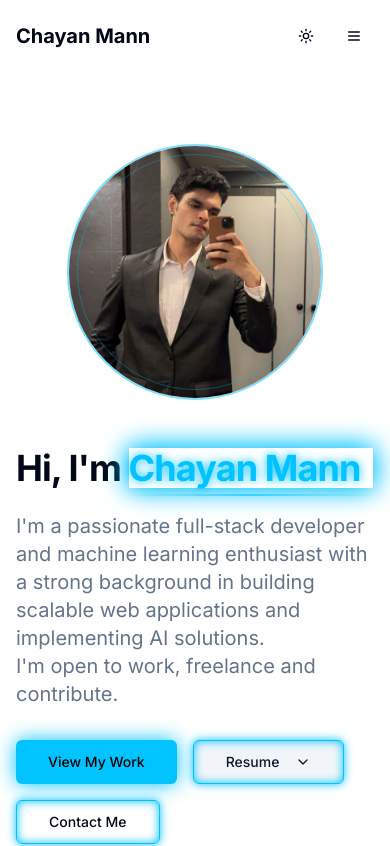
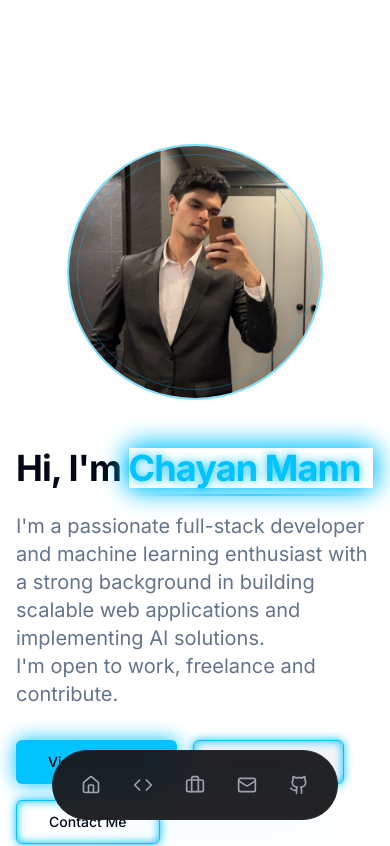
Before and after one commit to chayan-mann/portfolio-website, a Next.js app: page / in a window 390 px wide. Shown: the top 846 px of the page. Built offline with nearby package versions, Linux system fonts and the light colour scheme.

Commit message:
changed navbar

```diff
--- a/components/navbar.tsx
+++ b/components/navbar.tsx
@@ -1,48 +1,50 @@
-"use client"
+"use client";
 
-import { useState, useEffect } from "react"
-import Link from "next/link"
-import { Menu, X } from "lucide-react"
-import { Button } from "@/components/ui/button"
-import { useMediaQuery } from "@/hooks/use-media-query"
-import { ThemeToggle } from "../components/theme-toggle"
+import { useState, useEffect } from "react";
+import Link from "next/link";
+import { Home, Briefcase, Code, Mail, Github } from "lucide-react";
+import { Button } from "@/components/ui/button";
+import { useMediaQuery } from "@/hooks/use-media-query";
+import { ThemeToggle } from "../components/theme-toggle";
 
 export default function Navbar() {
-  const [isMenuOpen, setIsMenuOpen] = useState(false)
-  const [scrolled, setScrolled] = useState(false)
-  const isDesktop = useMediaQuery("(min-width: 768px)")
+  const [scrolled, setScrolled] = useState(false);
+  const isDesktop = useMediaQuery("(min-width: 768px)");
 
   useEffect(() => {
     const handleScroll = () => {
       if (window.scrollY > 10) {
-        setScrolled(true)
+        setScrolled(true);
       } else {
-        setScrolled(false)
+        setScrolled(false);
       }
-    }
+    };
 
-    window.addEventListener("scroll", handleScroll)
-    return () => window.removeEventListener("scroll", handleScroll)
-  }, [])
-
-  useEffect(() => {
-    if (isDesktop && isMenuOpen) {
-      setIsMenuOpen(false)
-    }
-  }, [isDesktop, isMenuOpen])
+    window.addEventListener("scroll", handleScroll);
+    return () => window.removeEventListener("scroll", handleScroll);
+  }, []);
 
   const navLinks = [
-    { name: "Home", href: "#home" },
-    { name: "About", href: "#about" },
-    { name: "Skills", href: "#skills" },
-    { name: "Projects", href: "#projects" },
-    { name: "Contact", href: "#contact" },
-  ]
+    { name: "Home", href: "#home", icon: Home },
+    { name: "Skills", href: "#skills", icon: Code },
+    { name: "Projects", href: "#projects", icon: Briefcase },
+    { name: "Contact", href: "#contact", icon: Mail },
+    {
+      name: "GitHub",
+      href: "https://github.com/chayan-mann",
+      icon: Github,
+      external: true,
+    },
+  ];
 
   return (
+    <>
+      {/* Desktop Header */}
       <header
-      className={`fixed top-0 w-full z-50 transition-all duration-300 ${
-        scrolled ? "bg-background/90 backdrop-blur-md border-b border-muted" : "bg-transparent"
+        className={`fixed top-0 w-full z-50 transition-all duration-300 hidden md:block ${
+          scrolled
+            ? "bg-background/90 backdrop-blur-md border-b border-muted"
+            : "bg-transparent"
         }`}
       >
         <div className="container mx-auto px-4 py-4 flex items-center justify-between">
@@ -51,49 +53,49 @@ export default function Navbar() {
           </Link>
 
           {/* Desktop Navigation */}
-        <nav className="hidden md:flex items-center space-x-8">
+          <nav className="flex items-center space-x-8">
             {navLinks.map((link) => (
-            <Link key={link.name} href={link.href} className="text-sm font-medium hover:text-primary transition-colors">
+              <Link
+                key={link.name}
+                href={link.href}
+                className="text-sm font-medium hover:text-primary transition-colors"
+                target={link.external ? "_blank" : undefined}
+                rel={link.external ? "noopener noreferrer" : undefined}
+              >
                 {link.name}
               </Link>
             ))}
             {/* <ThemeToggle /> */}
             {/* <Button>Resume</Button> */}
           </nav>
+        </div>
+      </header>
 
-        {/* Mobile Navigation Toggle */}
-        <div className="flex items-center md:hidden">
-          <ThemeToggle />
-          <Button
-            variant="ghost"
-            size="icon"
-            className="ml-2"
-            onClick={() => setIsMenuOpen(!isMenuOpen)}
-            aria-label="Toggle menu"
-          >
-            {isMenuOpen ? <X className="h-6 w-6" /> : <Menu className="h-6 w-6" />}
-          </Button>
-        </div>
-      </div>
-
-      {/* Mobile Navigation Menu */}
-      {isMenuOpen && (
-        <div className="md:hidden bg-secondary/90 backdrop-blur-md border-t border-muted">
-          <div className="container mx-auto px-4 py-4 flex flex-col space-y-4">
-            {navLinks.map((link) => (
+      {/* Mobile Bottom Navigation */}
+      <nav className="md:hidden fixed bottom-6 left-1/2 -translate-x-1/2 z-50">
+        <div className="bg-zinc-900/95 backdrop-blur-md border border-zinc-800 rounded-full px-4 py-3 shadow-2xl shadow-primary/5">
+          <div className="flex items-center gap-2">
+            {navLinks.map((link) => {
+              const Icon = link.icon;
+              return (
                 <Link
                   key={link.name}
                   href={link.href}
-                className="text-sm font-medium py-2 hover:text-primary transition-colors"
-                onClick={() => setIsMenuOpen(false)}
+                  className="flex items-center justify-center p-3 rounded-full hover:bg-zinc-800 transition-all duration-300 group relative"
+                  aria-label={link.name}
+                  target={link.external ? "_blank" : undefined}
+                  rel={link.external ? "noopener noreferrer" : undefined}
                 >
+                  <Icon className="h-5 w-5 text-gray-400 group-hover:text-primary group-hover:scale-110 transition-all duration-300" />
+                  <span className="absolute -top-10 left-1/2 -translate-x-1/2 px-2 py-1 bg-zinc-900 border border-zinc-800 rounded-lg text-xs text-white opacity-0 group-hover:opacity-100 transition-opacity duration-300 pointer-events-none whitespace-nowrap">
                     {link.name}
+                  </span>
                 </Link>
-            ))}
-            <Button className="w-full">Resume</Button>
+              );
+            })}
           </div>
         </div>
-      )}
-    </header>
-  )
+      </nav>
+    </>
+  );
 }
--- a/components/projects.tsx
+++ b/components/projects.tsx
@@ -1,10 +1,10 @@
-"use client"
+"use client";
 
-import { useState } from "react"
-import Image from "next/image"
-import { ExternalLink, Github, Play, Video } from "lucide-react"
-import { Card, CardContent } from "@/components/ui/card"
-import { Button } from "@/components/ui/button"
+import { useState } from "react";
+import Image from "next/image";
+import { ExternalLink, Github, Play, Video } from "lucide-react";
+import { Card, CardContent } from "@/components/ui/card";
+import { Button } from "@/components/ui/button";
 import {
   Database,
   Cpu,
@@ -26,7 +26,7 @@ import {
   Layers,
   Container,
   Unplug,
-} from "lucide-react"
+} from "lucide-react";
 
 const techIconMap: { [key: string]: JSX.Element } = {
   Python: <Code2 className="h-4 w-4 text-yellow-500" />,
@@ -48,21 +48,21 @@ const techIconMap: { [key: string]: JSX.Element } = {
   Excel: <FileText className="h-4 w-4 text-green-600" />,
   ".csv": <FileJson className="h-4 w-4 text-gray-400" />,
   TailwindCSS: <Code className="h-4 w-4 text-sky-400" />,
-  "NextJS": <Globe className="h-4 w-4 text-white" />,
+  NextJS: <Globe className="h-4 w-4 text-white" />,
   "React.js": <Globe className="h-4 w-4 text-blue-400" />,
   "Node.js": <Server className="h-4 w-4 text-green-500" />,
   Flask: <FlaskConical className="h-4 w-4 text-white" />,
   Rust: <Terminal className="h-4 w-4 text-orange-600" />,
   GenAI: <Brain className="h-4 w-4 text-fuchsia-500" />,
   Blockchain: <GlobeLock className="h-4 w-4 text-sky-600" />,
-  Supabase : <Cloud className="h-4 w-4 text-green-800"/>,
+  Supabase: <Cloud className="h-4 w-4 text-green-800" />,
   Solidity: <Code className="h-4 w-4 text-sky-400" />,
-  Redux : <Layers className= "h-4 w-4 text-purple-800"/>,
+  Redux: <Layers className="h-4 w-4 text-purple-800" />,
   "Socket.io": <Unplug className="h-4 w-4 text-green-500" />,
-}
+};
 
 export default function Projects() {
-  const [activeCategory, setActiveCategory] = useState("full-stack")
+  const [activeCategory, setActiveCategory] = useState("full-stack");
 
   const mlProjects = [
     {
@@ -70,7 +70,15 @@ export default function Projects() {
       description:
         "Video captioning tool that automatically generates accurate captions, made for personateAI website.",
       image: "/images/personate.jpg",
-      technologies: ["Python", "FastAPI", "MongoDB", "MongoEngine", "AWS", "CI/CD", "Docker"],
+      technologies: [
+        "Python",
+        "FastAPI",
+        "MongoDB",
+        "MongoEngine",
+        "AWS",
+        "CI/CD",
+        "Docker",
+      ],
       liveLink: "https://personate.ai/",
       demoVideo: "#",
       githubLink: "#",
@@ -80,7 +88,14 @@ export default function Projects() {
       description:
         "This project aims to create an automated system using satellite and aerial imagery for accurate tree population assessment, focusing on tree density in targeted forest areas through the help of drones.",
       image: "/images/leaflens.jpg",
-      technologies: ["NextJS", "Flask", "MySQL", "Python", "Tensorflow", "YOLO"],
+      technologies: [
+        "NextJS",
+        "Flask",
+        "MySQL",
+        "Python",
+        "Tensorflow",
+        "YOLO",
+      ],
       liveLink: "#",
       demoVideo: "#",
       githubLink: "https://github.com/chayan-mann/code-cubicle",
@@ -115,8 +130,7 @@ export default function Projects() {
       demoVideo: "#",
       githubLink: "https://github.com/chayan-mann/Carbon-Emission-SQL-PowerBI",
     },
-
-  ]
+  ];
 
   const fullStackProjects = [
     {
@@ -124,7 +138,14 @@ export default function Projects() {
       description:
         "FanTune connects creators with their audience through music. Let your fans vote on songs and influence your stream's soundtrack in real-time with our revolutionary platform.",
       image: "/images/fantune.jpeg",
-      technologies: ["NextJS", "TailwindCSS", "PostgreSQL", "Prisma", "Supabase", "Docker"],
+      technologies: [
+        "NextJS",
+        "TailwindCSS",
+        "PostgreSQL",
+        "Prisma",
+        "Supabase",
+        "Docker",
+      ],
       liveLink: "https://fantune.chayanmann.in",
       demoVideo: "",
       githubLink: "https://github.com/chayan-mann/fanTune",
@@ -144,9 +165,17 @@ export default function Projects() {
       description:
         "CRM Platform that enables customer segmentation, personalized campaign delivery, and intelligent insights using modern tools and approaches.",
       image: "/images/clientnest.jpg",
-      technologies: ["NextJS", "TailwindCSS", "Node.js", "MongoDB", "Redis", "GenAI"],
+      technologies: [
+        "NextJS",
+        "TailwindCSS",
+        "Node.js",
+        "MongoDB",
+        "Redis",
+        "GenAI",
+      ],
       liveLink: "https://clientnest-crm.vercel.app",
-      demoVideo: "https://drive.google.com/file/d/1aK3A5pTvoI1wPy2PxBjrsLkiILPjd8VF/view",
+      demoVideo:
+        "https://drive.google.com/file/d/1aK3A5pTvoI1wPy2PxBjrsLkiILPjd8VF/view",
       githubLink: "https://github.com/chayan-mann/ClientNest-CRM",
     },
     {
@@ -164,7 +193,14 @@ export default function Projects() {
       description:
         "A full-stack competitive coding platform built with the MERN stack and TypeScript, featuring GitHub authentication, a real-time code editor, automated test case execution, contest registration.",
       image: "/images/progmatic.jpeg",
-      technologies: ["React.js", "TailwindCSS", "Node.js", "Judge0", "MongoDB", "Redux"],
+      technologies: [
+        "React.js",
+        "TailwindCSS",
+        "Node.js",
+        "Judge0",
+        "MongoDB",
+        "Redux",
+      ],
       liveLink: "https://progmatic.chayanmann.in/",
       demoVideo: "",
       githubLink: "https://github.com/chayan-mann/byte-progmatic",
@@ -181,7 +217,8 @@ export default function Projects() {
     },
     {
       title: "d3ception",
-      description: "A desktop application for generating 3d structures from 2d blueprint in offline environment",
+      description:
+        "A desktop application for generating 3d structures from 2d blueprint in offline environment",
       image: "/images/d3ception.jpg",
       technologies: ["React.js", "three.js", "Python", "Rust"],
       liveLink: "https://d3ception-tekstatik.vercel.app",
@@ -193,19 +230,29 @@ export default function Projects() {
       description:
         "A decentralized health record management system that leverages blockchain smart contracts for secure and tamper-proof storage of patient data.",
       image: "/images/healthledger.jpg",
-      technologies: ["Blockchain", "MetaMask", "Solidity", "NextJS", "FastAPI", "MongoDB", "GenAI"],
+      technologies: [
+        "Blockchain",
+        "MetaMask",
+        "Solidity",
+        "NextJS",
+        "FastAPI",
+        "MongoDB",
+        "GenAI",
+      ],
       liveLink: "#",
       demoVideo: "#",
       githubLink: "https://github.com/chayan-mann/health-ledger",
     },
-  ]
+  ];
 
   const ProjectCard = ({ project }: { project: any }) => (
-  <Card className="flex flex-col justify-between overflow-hidden border-border transition-all duration-500 group relative
-                  bg-neutral-800/20 backdrop-filter backdrop-blur-lg
-                  hover:bg-neutral-700/30 hover:shadow-[0_0_40px_rgba(150,150,150,0.3)] hover:-translate-y-2">
+    <Card
+      className="flex flex-col justify-between overflow-hidden transition-all duration-300 group relative
+                  bg-zinc-900/50 backdrop-blur-sm rounded-2xl border border-zinc-800
+                  hover:border-zinc-700 hover:shadow-2xl hover:shadow-primary/10 hover:-translate-y-2"
+    >
       {/* Image Section */}
-    <div className="relative h-48 w-full overflow-hidden">
+      <div className="relative h-48 w-full overflow-hidden bg-gradient-to-br from-zinc-900 to-zinc-950 border-b border-zinc-800">
         <Image
           src={project.image || "/placeholder.svg"}
           alt={project.title}
@@ -216,15 +263,19 @@ export default function Projects() {
 
       {/* Card Content */}
       <CardContent className="flex-1 p-6 flex flex-col">
-      <h3 className="text-xl font-semibold mb-2 text-center text-white">{project.title}</h3> {/* Added text-white for better contrast */}
-      <p className="text-neutral-300 mb-4 text-justify">{project.description}</p> {/* Adjusted text color */}
+        <h3 className="text-xl font-semibold mb-2 text-center text-white group-hover:text-primary transition-colors">
+          {project.title}
+        </h3>
+        <p className="text-gray-400 text-sm mb-4 leading-relaxed text-justify">
+          {project.description}
+        </p>
 
         {/* Tech badges */}
         <div className="flex flex-wrap gap-2 mb-4">
           {project.technologies.map((tech: string, techIndex: number) => (
             <span
               key={techIndex}
-            className="flex items-center gap-2 px-3 py-1 bg-neutral-700/40 text-xs font-medium rounded-full border border-neutral-600 text-neutral-200" // Adjusted badge styles
+              className="flex items-center gap-2 px-3 py-1 text-xs font-medium text-gray-300 bg-zinc-800/50 rounded-full border border-zinc-700/50 hover:border-primary/50 hover:text-primary hover:bg-zinc-800 transition-colors"
             >
               {techIconMap[tech] || <Code2 className="h-4 w-4 text-gray-400" />}
               {tech}
@@ -234,15 +285,19 @@ export default function Projects() {
       </CardContent>
 
       {/* Fixed Bottom Button Section */}
-    <div className="px-6 pb-6 pt-0 flex flex-wrap gap-4 items-center justify-center">
+      <div className="px-6 pb-6 pt-0 flex flex-wrap gap-3 items-center justify-center">
         {project.liveLink && project.liveLink !== "#" && (
           <Button
             size="sm"
             variant="outline"
             asChild
-          className="rounded-full items-center bg-amber-900 hover:bg-amber-950 text-white border-amber-800" // Adjusted button styles
+            className="rounded-full items-center bg-zinc-800/50 hover:bg-zinc-800 text-white border-zinc-700/50 hover:border-primary/50 transition-colors"
           >
-          <a href={project.liveLink} target="_blank" rel="noopener noreferrer">
+            <a
+              href={project.liveLink}
+              target="_blank"
+              rel="noopener noreferrer"
+            >
               <ExternalLink className="h-4 w-4 mr-1" />
               Live
             </a>
@@ -253,9 +308,13 @@ export default function Projects() {
             size="sm"
             variant="outline"
             asChild
-          className="rounded-full bg-black hover:bg-gray-900 text-white border-gray-700" // Adjusted button styles
+            className="rounded-full bg-zinc-800/50 hover:bg-zinc-800 text-white border-zinc-700/50 hover:border-primary/50 transition-colors"
           >
-          <a href={project.demoVideo} target="_blank" rel="noopener noreferrer">
+            <a
+              href={project.demoVideo}
+              target="_blank"
+              rel="noopener noreferrer"
+            >
               <Video className="h-4 w-4 mr-1" />
               Video
             </a>
@@ -265,9 +324,13 @@ export default function Projects() {
           size="sm"
           variant="outline"
           asChild
-        className="rounded-full bg-blue-700 hover:bg-blue-800 text-white border-blue-600" // Adjusted button styles
+          className="rounded-full bg-zinc-800/50 hover:bg-zinc-800 text-white border-zinc-700/50 hover:border-primary/50 transition-colors"
         >
-        <a href={project.githubLink} target="_blank" rel="noopener noreferrer">
+          <a
+            href={project.githubLink}
+            target="_blank"
+            rel="noopener noreferrer"
+          >
             <Github className="h-4 w-4 mr-1" />
             Code
           </a>
@@ -276,25 +339,32 @@ export default function Projects() {
     </Card>
   );
 
-
   return (
-    <section id="projects" className="py-16 md:py-24 bg-gray-900"> {/* Added a dark gradient background */}
+    <section id="projects" className="py-20 md:py-28 bg-black">
       <div className="container mx-auto px-4">
-        <div className="max-w-6xl mx-auto">
-          <h2 className="text-3xl md:text-4xl font-bold text-center mb-4 text-white">Projects</h2> {/* Adjusted text color */}
-          <p className="text-neutral-300 text-center mb-12 max-w-3xl mx-auto"> {/* Adjusted text color */}
-            I have been actively involved in several side projects, applying a range of technologies and concepts. Below is an overview of my recent and ongoing work
+        <div className="max-w-7xl mx-auto">
+          <div className="max-w-4xl mx-auto text-center mb-16">
+            <h2 className="text-3xl md:text-4xl font-bold mb-4">
+              <span className="bg-gradient-to-r from-primary to-purple-500 bg-clip-text text-transparent">
+                Projects
+              </span>
+            </h2>
+            <p className="text-gray-400 max-w-2xl mx-auto">
+              I have been actively involved in several side projects, applying a
+              range of technologies and concepts. Below is an overview of my
+              recent and ongoing work
             </p>
+          </div>
 
           {/* Custom Category Tabs */}
           <div className="flex justify-center mb-12">
-            <div className="inline-flex p-1 rounded-xl bg-neutral-800/50 backdrop-blur-md border border-neutral-700"> {/* Adjusted tab container styles */}
+            <div className="inline-flex p-1 rounded-xl bg-zinc-900/50 backdrop-blur-sm border border-zinc-800">
               <button
                 onClick={() => setActiveCategory("full-stack")}
                 className={`px-8 py-3 rounded-lg text-sm font-medium transition-all duration-300 ${
                   activeCategory === "full-stack"
-                    ? "bg-primary text-primary-foreground shadow-lg"
-                    : "text-neutral-300 hover:text-white" // Adjusted text color
+                    ? "bg-gradient-to-r from-primary to-purple-500 text-white shadow-lg"
+                    : "text-gray-400 hover:text-white"
                 }`}
               >
                 Full Stack
@@ -303,8 +373,8 @@ export default function Projects() {
                 onClick={() => setActiveCategory("ml")}
                 className={`px-8 py-3 rounded-lg text-sm font-medium transition-all duration-300 ${
                   activeCategory === "ml"
-                    ? "bg-primary text-primary-foreground shadow-lg"
-                    : "text-neutral-300 hover:text-white" // Adjusted text color
+                    ? "bg-gradient-to-r from-primary to-purple-500 text-white shadow-lg"
+                    : "text-gray-400 hover:text-white"
                 }`}
               >
                 Data Science & ML
@@ -315,11 +385,15 @@ export default function Projects() {
           {/* Projects Grid */}
           <div className="grid md:grid-cols-2 lg:grid-cols-3 gap-8">
             {activeCategory === "full-stack"
-              ? fullStackProjects.map((project, index) => <ProjectCard key={index} project={project} />)
-              : mlProjects.map((project, index) => <ProjectCard key={index} project={project} />)}
+              ? fullStackProjects.map((project, index) => (
+                  <ProjectCard key={index} project={project} />
+                ))
+              : mlProjects.map((project, index) => (
+                  <ProjectCard key={index} project={project} />
+                ))}
           </div>
         </div>
       </div>
     </section>
-  )
+  );
 }
```
Lines whose indentation alone changed are shown as unchanged.
